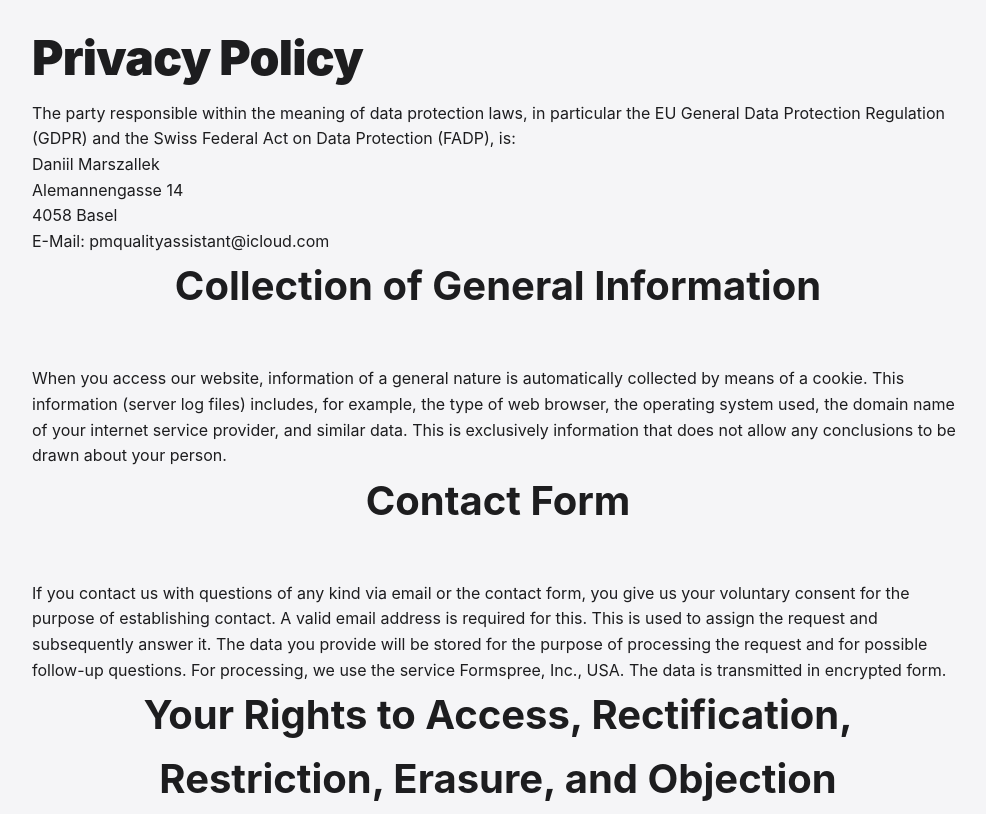
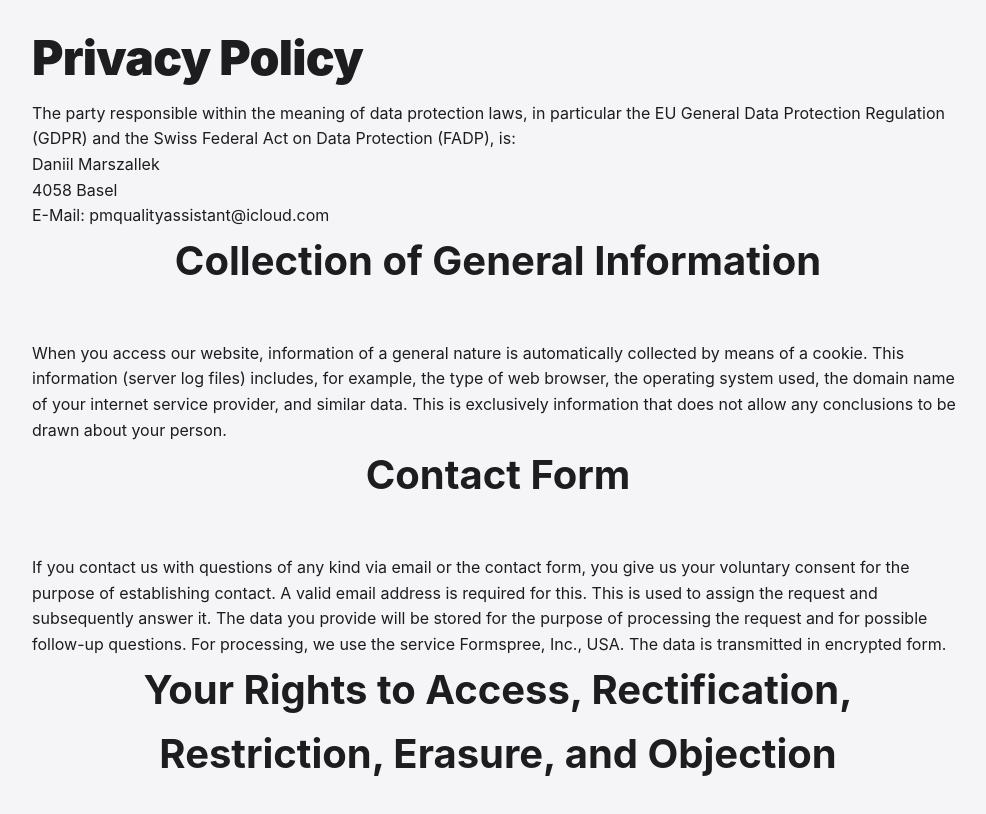
Before and after one commit to daniilmars/pmqualityassistent, a plain HTML site: page en/privacy-policy.html in a window 1280 px wide. Shown: the top 814 px of the page, without its empty margins (142-1128 px from the left). Drawn offline with Linux system fonts and the light colour scheme.

Commit message:
geringfügige Anpassungen

```diff
--- a/en/privacy-policy.html
+++ b/en/privacy-policy.html
@@ -11,7 +11,6 @@
         <p>The party responsible within the meaning of data protection laws, in particular the EU General Data Protection Regulation (GDPR) and the Swiss Federal Act on Data Protection (FADP), is:</p>
         <p>
             Daniil Marszallek<br>
-            Alemannengasse 14<br>
             4058 Basel<br>
             E-Mail: pmqualityassistant@icloud.com
         </p>
```
